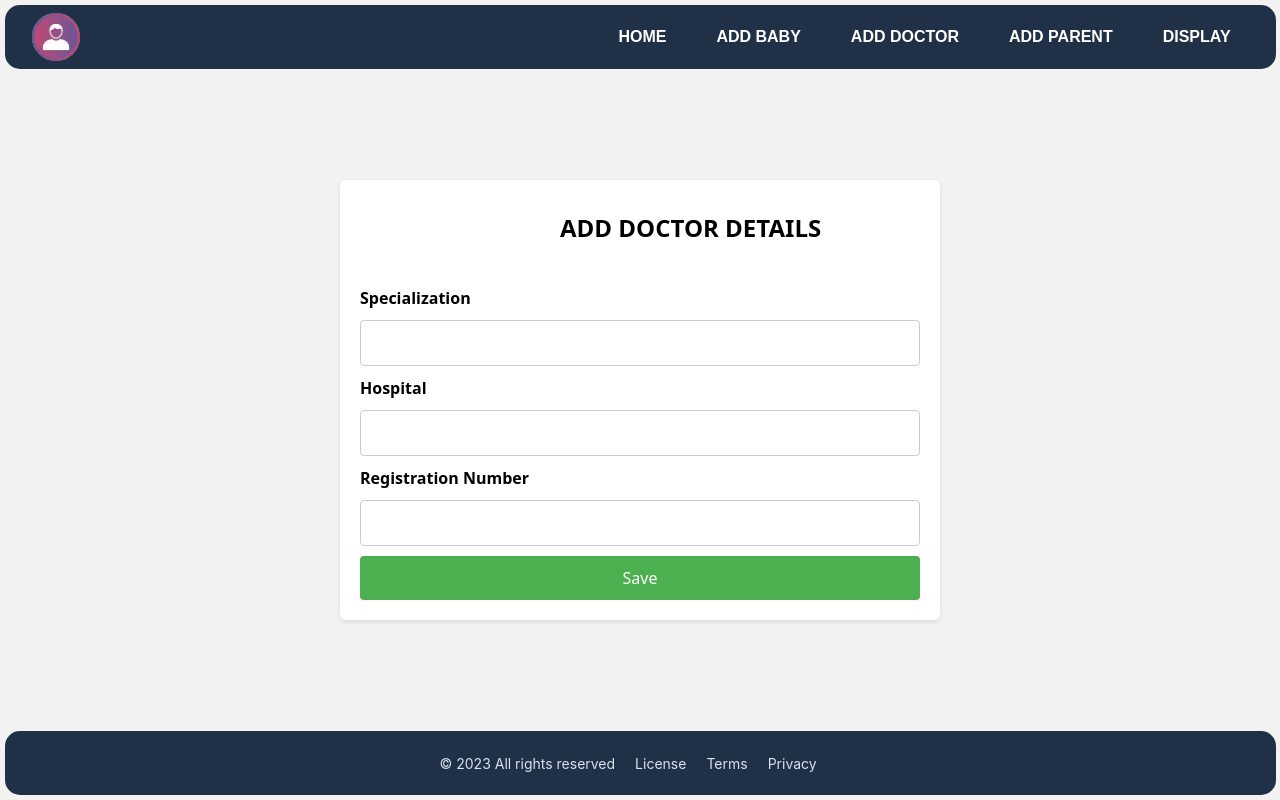
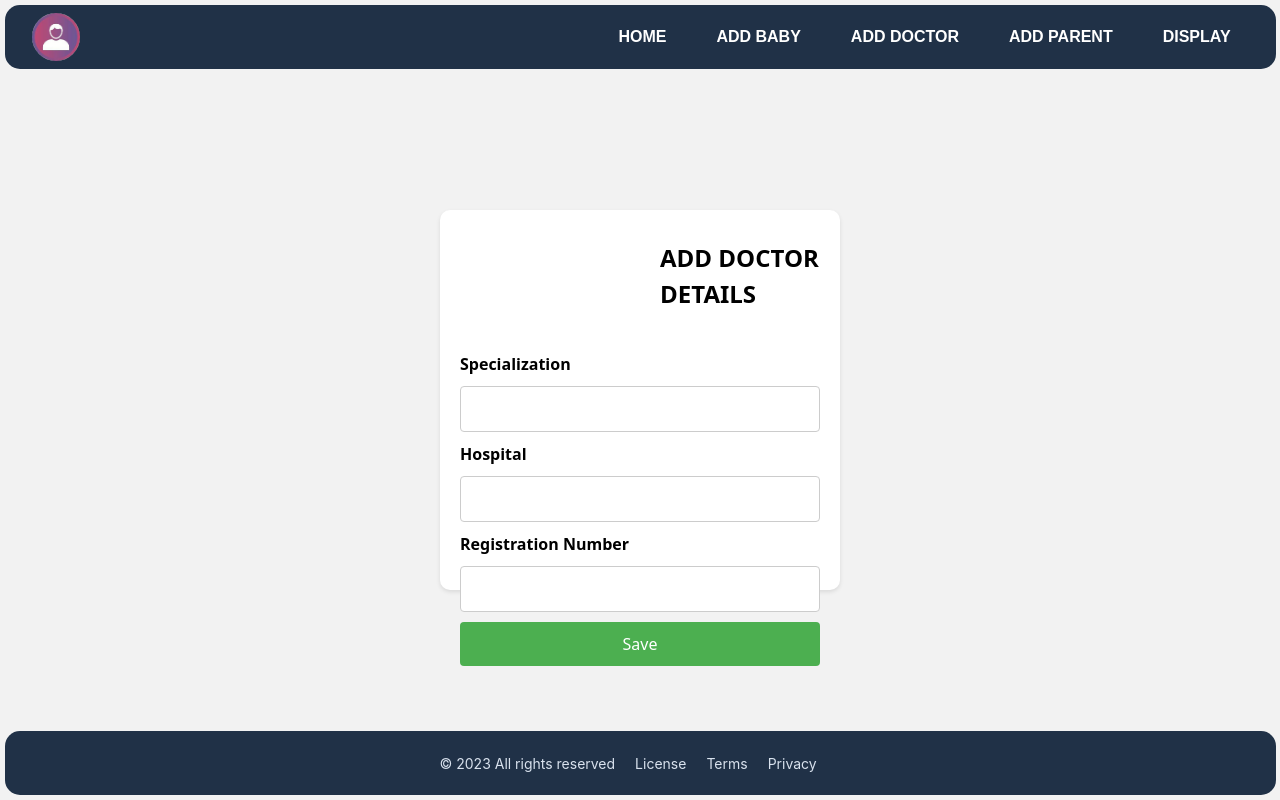
Before and after one commit to cepdnaclk/e19-co225-Baby-Developing-Tracking-System-Web-Application, a React (Vite) app in the folder Front-End/: page /addDoctor in a window 1280 px wide. Built offline with nearby package versions, Linux system fonts and the light colour scheme.

Commit message:
Error correct of Admin login page

```diff
--- a/Front-End/src/AdminLogin.css
+++ b/Front-End/src/AdminLogin.css
@@ -11,10 +11,11 @@
 .add-doctor-form-container {
   background-color: #ffffff;
   padding: 20px;
-  border-radius: 5px;
+  border-radius: 10px;
   box-shadow: 0 2px 4px rgba(0, 0, 0, 0.1);
   max-width: 90%;
-  width: 600px;
+  width: 400px;
+  height: 380px;
   padding-top: 30px;
 
 }
--- a/Front-End/src/AdminLogin.jsx
+++ b/Front-End/src/AdminLogin.jsx
@@ -1,6 +1,6 @@
 import React, { useState } from "react";
 import { useNavigate } from "react-router-dom";
-import { Header } from "./Header";
+import { Nav } from "./Nav";
 import { Footer } from "./Footer";
 import Modal from "react-modal";
 import "./AdminLogin.css";
@@ -25,7 +25,7 @@ export const AdminLogin = (props) => {
 
   return (
     <div className="add-doctor-container">
-      <Header />
+      <Nav />
       <div className="add-doctor-form-container">
         <h1 className="h1">Admin Login</h1>
         <form className="add-doctor-form">
```
